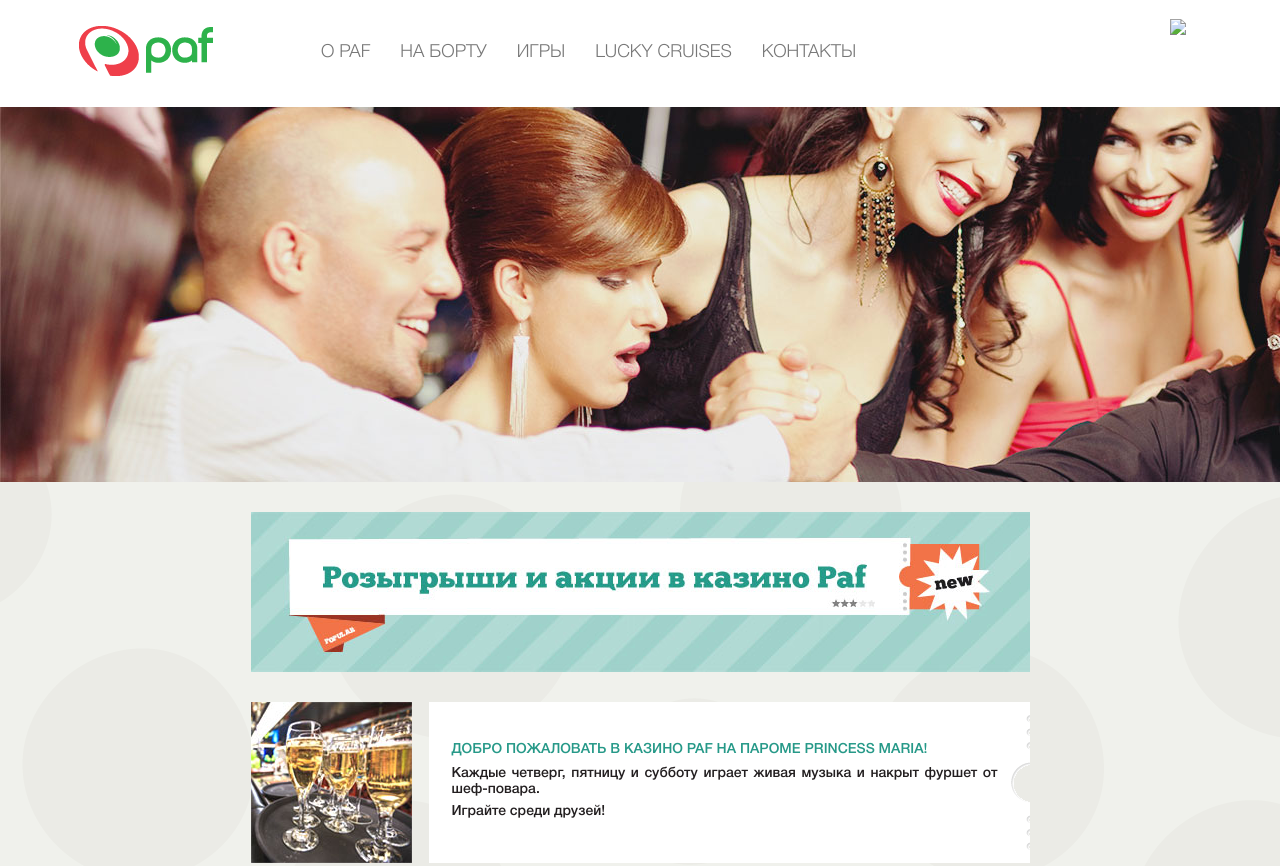
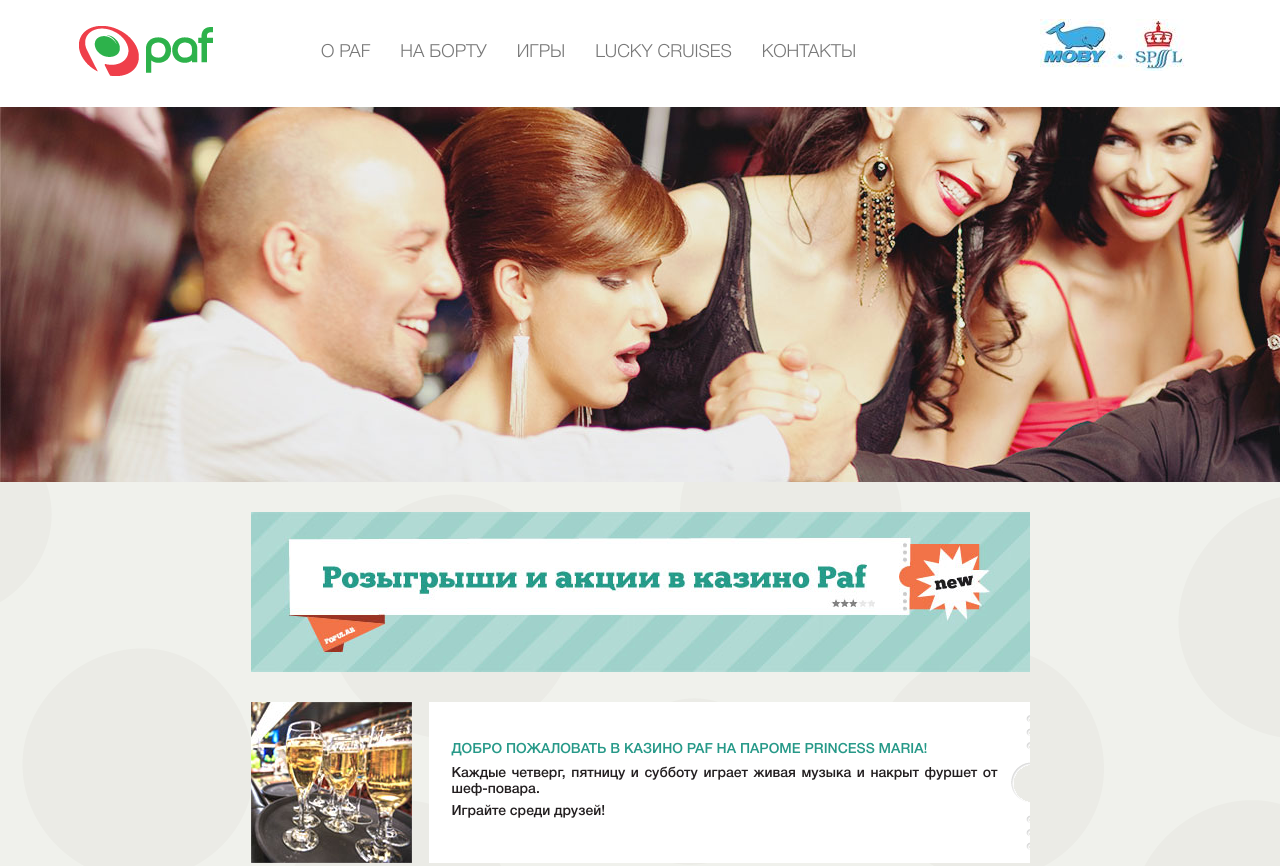
Before and after one commit to pafcas/www, a plain HTML site: page index.html in a window 1280 px wide. Shown: the top 866 px of the page. Drawn offline with Linux system fonts and the light colour scheme.

Commit message:
new logo

```diff
--- a/index.html
+++ b/index.html
@@ -62,7 +62,7 @@
                     <a href="#" class="right-logo">
                         <div class="right-logo-img">
                             <a href="http://stpeterline.com/en/OnBoard/News.aspx" target="_blank">
-                                <img src="img/mobyspl-logo.png"/>
+                                <img src="img/image001.jpg"/>
                             </a>
                         </div>
                     </a>
```
Also changed, not shown: img/image001.jpg (added), img/moyspl-logo.png (deleted).
